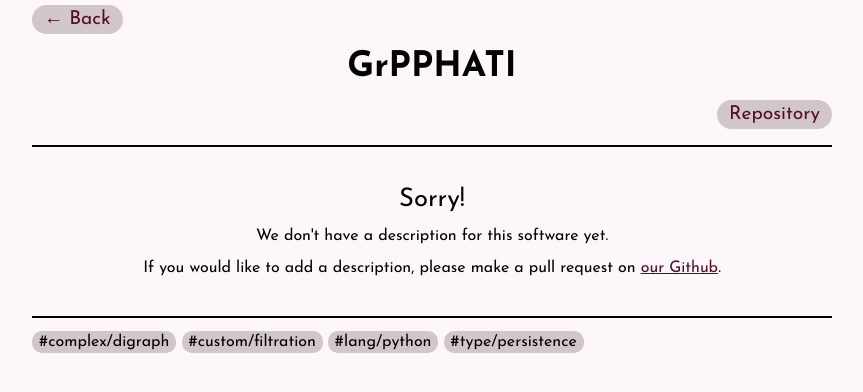
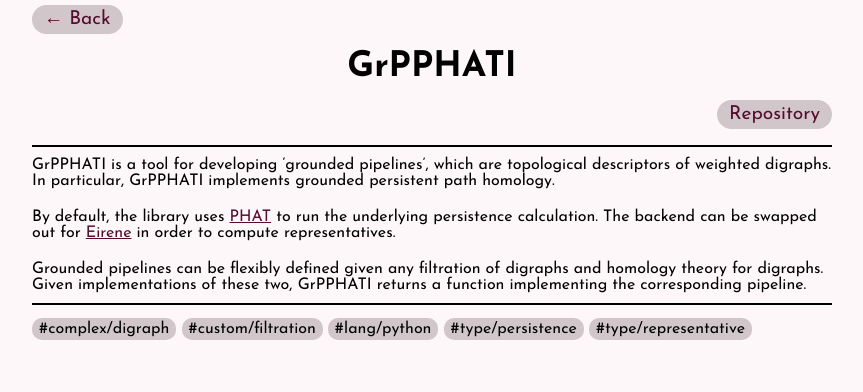
Before and after one commit to cat-list/cat-list.github.io, a Jekyll site: the page built from _software/grpphati.md, in a window 1280 px wide. Shown: the top 392 px of the page, without its empty margins (208-1071 px from the left). Built offline with Jekyll 4.4.1, drawn with Linux system fonts in a browser that asks for light colours; comment, search, counter and statistics services are not loaded.

Commit message:
Describe GrPPHATI

```diff
--- a/_software/grpphati.md
+++ b/_software/grpphati.md
@@ -4,9 +4,18 @@
 tags:
   - lang/python
   - type/persistence
+  - type/representative
   - complex/digraph
   - custom/filtration
 links:
   - name: Repository
     url: https://github.com/tomchaplin/grpphati
 ---
+GrPPHATI is a tool for developing 'grounded pipelines', which are topological descriptors of weighted digraphs.
+In particular, GrPPHATI implements grounded persistent path homology.
+
+By default, the library uses [PHAT](/software/phat.html) to run the underlying persistence calculation.
+The backend can be swapped out for [Eirene](/software/eirene.html) in order to compute representatives.
+
+Grounded pipelines can be flexibly defined given any filtration of digraphs and homology theory for digraphs.
+Given implementations of these two, GrPPHATI returns a function implementing the corresponding pipeline.
```
